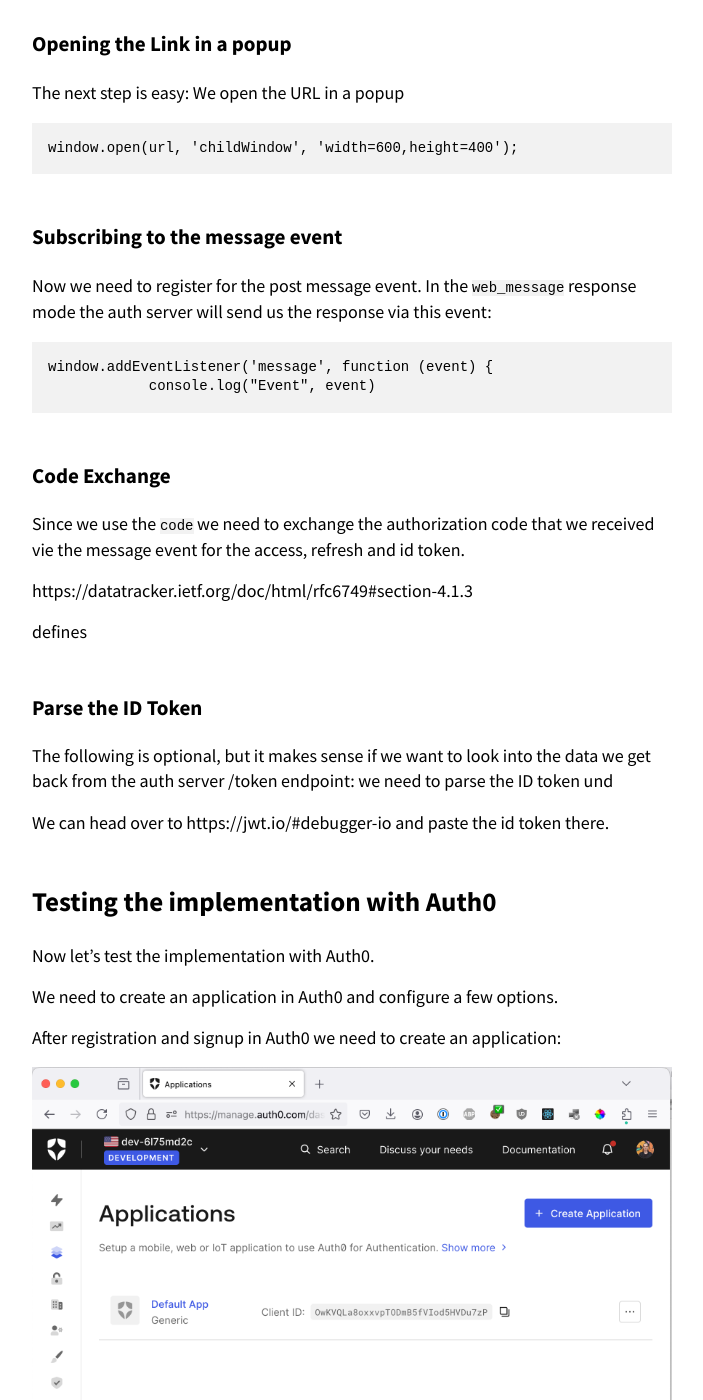
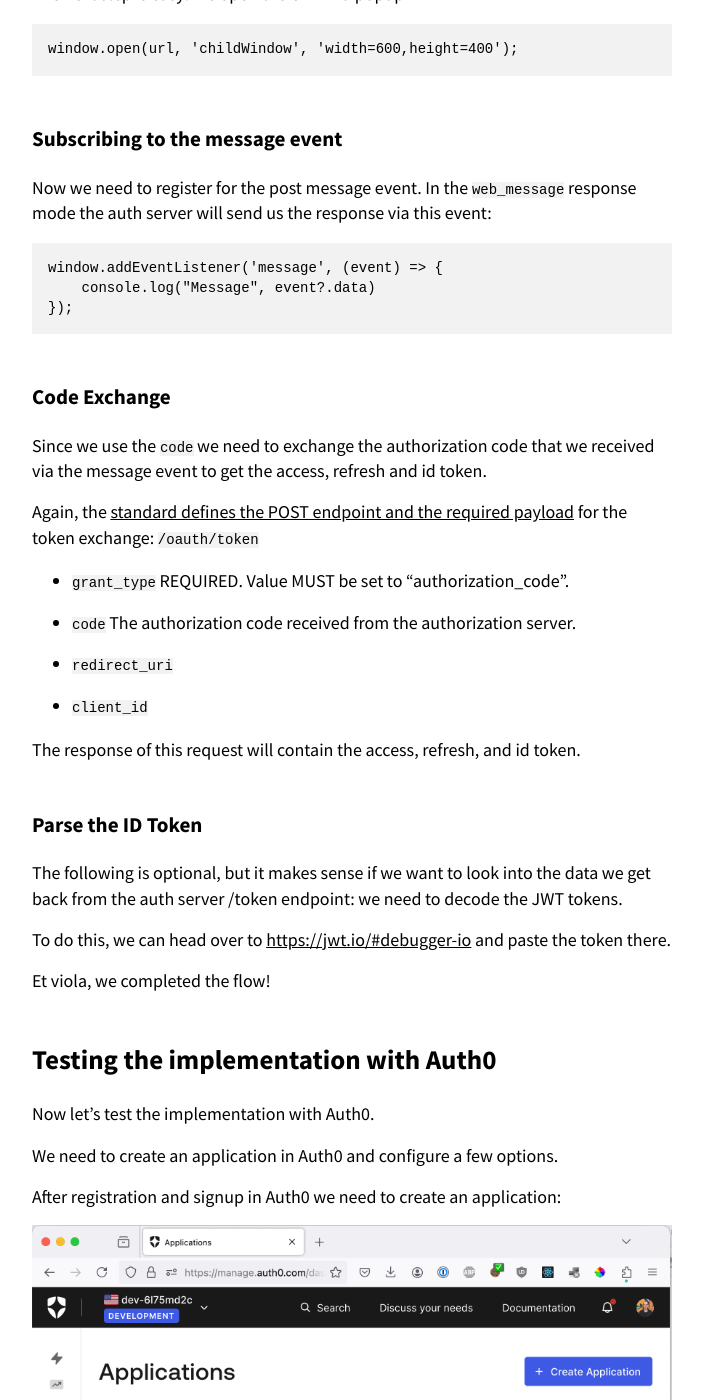
Before and after one commit to githubjakob/githubjakob.github.io, a Jekyll site: the page built from _posts/2024-07-21-oauth-debugger-oauth-web-message-reponse-mode-part-2.md, in a window 1280 px wide and 1400 px high, scrolled down 2588 px. Shown: the whole window, without its empty margins (288-991 px from the left). Built offline with Jekyll 4.4.1, drawn with Linux system fonts in a browser that asks for light colours; some of the changed text lies outside the part shown.

````diff
--- a/_posts/2024-07-21-oauth-debugger-oauth-web-message-reponse-mode-part-2.md
+++ b/_posts/2024-07-21-oauth-debugger-oauth-web-message-reponse-mode-part-2.md
@@ -12,9 +11,7 @@ In [part one]({% link _posts/2024-07-07-oauth-web-message-response-mode.md %})
 we explored how the OAuth response mode `web_message` works and how it is using the post message
 web API to return the authorization code to the client application.
 
-In this second part we want to look how this works in detail.
-
-Specifically, we will implement an application from scratch using Auth0 as an authorization server.
+In this second part I want to show how this works in detail. For demonstration purposes, we will implement an OAuth client application from scratch using Auth0 as an authorization server.
 
 The final result can be found here:
 [https://githubjakob.github.io/oauth-web-message-debugger/](https://githubjakob.github.io/oauth-web-message-debugger/)
@@ -55,10 +52,7 @@ We will build a demo application for debugging purposes and integrate it with Au
 
 The first step is to build the URL to the authorization server to start the flow.
 
-
-https://datatracker.ietf.org/doc/html/rfc6749#section-4.1.1
-
-defines only two required arguments:
+The [standard defines only two required arguments](https://datatracker.ietf.org/doc/html/rfc6749#section-4.1.1) for the authorization url:
 
 - `response_type` must be set to `code`.
 - `client_id`
@@ -78,33 +72,38 @@ window.open(url, 'childWindow', 'width=600,height=400');
 Now we need to register for the post message event. In the `web_message` response mode the auth server will send us the response via this event:
 
 ```
-window.addEventListener('message', function (event) {
-            console.log("Event", event)
+window.addEventListener('message', (event) => {
+    console.log("Message", event?.data)
+});
 ```
 
 
 ### Code Exchange
 
-Since we use the `code` we need to exchange the authorization code that we received vie the message event
-for the access, refresh and id token.
+Since we use the `code` we need to exchange the authorization code that we received via the message event to get
+the access, refresh and id token.
 
+Again, the [standard defines the POST endpoint and the required payload](https://datatracker.ietf.org/doc/html/rfc6749#section-4.1.3) for the token exchange: `/oauth/token`
 
-https://datatracker.ietf.org/doc/html/rfc6749#section-4.1.3
+- `grant_type` REQUIRED.  Value MUST be set to "authorization_code".
 
-defines
+- `code`  The authorization code received from the
+authorization server.
 
+- `redirect_uri`
 
+- `client_id`
+
+The response of this request will contain the access, refresh, and id token.
 
 ### Parse the ID Token
 
 The following is optional, but it makes sense if we want to look into the data we get back from the auth server /token endpoint:
-we need to parse the ID token und
+we need to decode the JWT tokens.
 
+To do this, we can head over to [https://jwt.io/#debugger-io](https://jwt.io/#debugger-io) and paste the token there.
 
-We can head over to https://jwt.io/#debugger-io and paste the id token there.
-
-
-
+Et viola, we completed the flow!
 
 
 ## Testing the implementation with Auth0
@@ -210,7 +209,13 @@ await this._requestToken(
 ```
 Source: [https://github.com/auth0/auth0-spa-js/blob/main/src/Auth0Client.ts#L394](https://github.com/auth0/auth0-spa-js/blob/main/src/Auth0Client.ts#L394)
 
-## Other Support
 
+## Summary
 
-Octa has a similar `okta_post_message` response mode, and while I did not test it, I assume it works similiar: https://developer.okta.com/docs/reference/api/oidc/
+In this blog post we walked through the complete OAuth authentication flow for the `web_message` response mode.
+
+We implemented a little demo client application and tested it together with Auth0 as authorization server.
+
+You can find the complete code here on my Github: [https://github.com/githubjakob/oauth-web-message-debugger](https://github.com/githubjakob/oauth-web-message-debugger)
+
+The OAuth demo client application is hosted here: [https://githubjakob.github.io/oauth-web-message-debugger/](https://githubjakob.github.io/oauth-web-message-debugger/)
````
Also changed, not shown: other parts of _posts/2024-07-21-oauth-debugger-oauth-web-message-reponse-mode-part-2.md (+0 -1 lines), _posts/2024-07-07-oauth-web-message-response-mode.md (+4 -4 lines), 4 other files.
